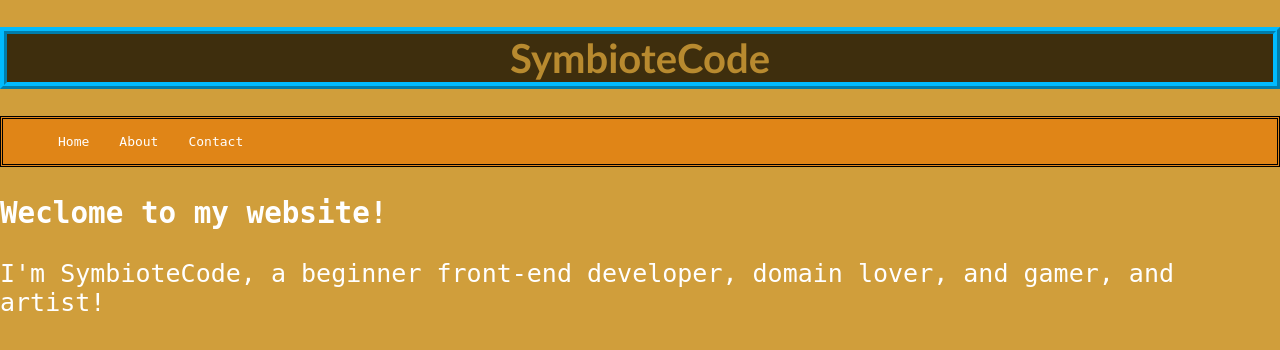
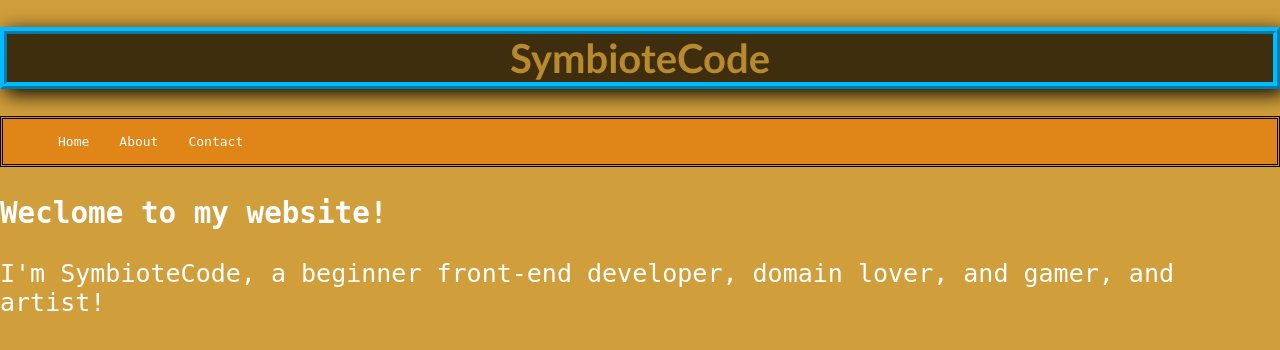
Before and after one commit to symbiotecode/symbiotecode.github.io, a PHP site: page / in a window 1280 px wide. Shown: the top 350 px of the page. Run offline with PHP 8.4, Linux system fonts and the light colour scheme.

Commit message:
Add drop-shadow filter to h1 style

```diff
--- a/style.css
+++ b/style.css
@@ -7,6 +7,7 @@ h1{
  color: #B88A2F;
  background: #3E2E0D;
  border: 7px ridge #00bbff;
+ filter: drop-shadow(5px 5px 10px #000000);
  font-family: 'Trebuchet MS';
  font-size: 30pt;
  text-align: center;
```
